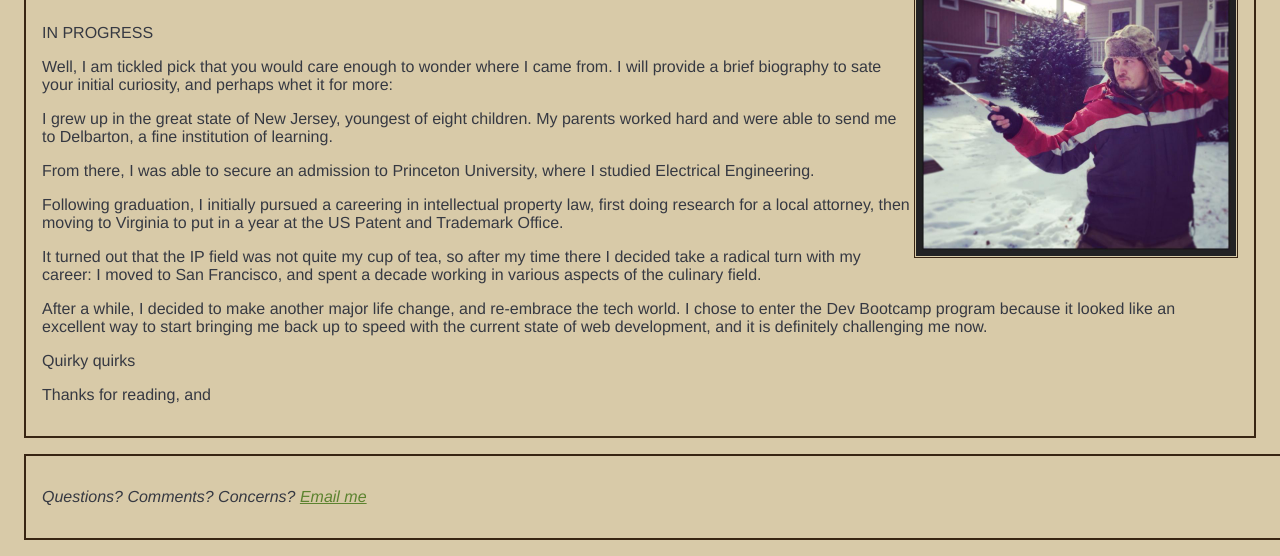
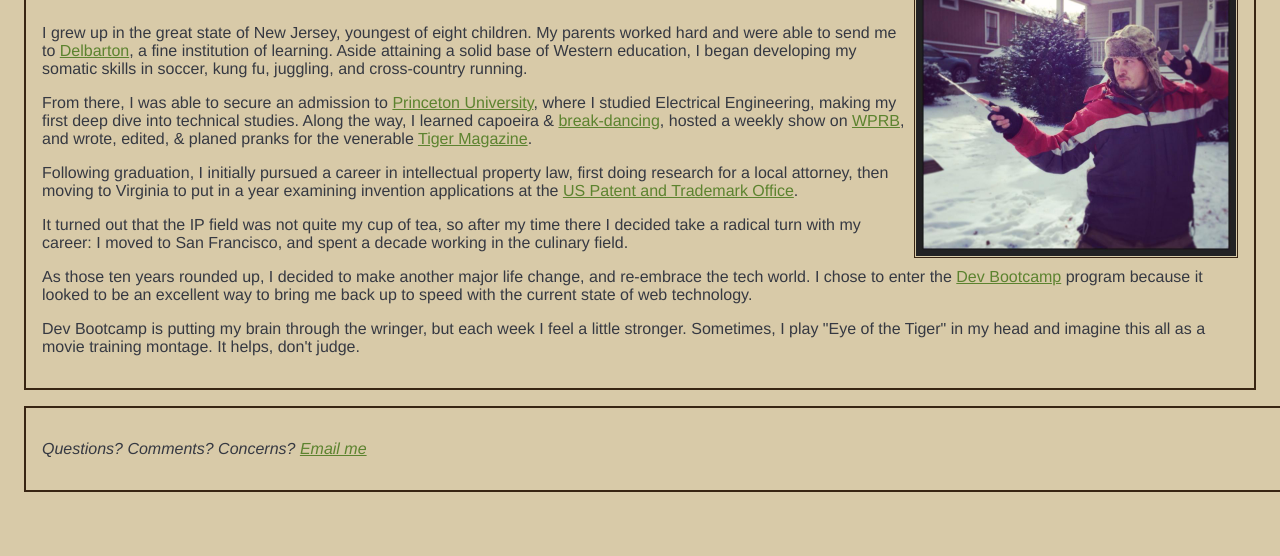
Before and after one commit to Whelpley/whelpley.github.io, a plain HTML site: page about.html in a window 1280 px wide. Shown: the part 381-937 px from the top of the page. After the commit the page ends 889 px from the top, so only its background shows below. Drawn offline with Linux system fonts and the light colour scheme.

Commit message:
Write About Me page for web site

```diff
--- a/about.html
+++ b/about.html
@@ -31,15 +31,12 @@
 
     <div>
       <h2>A short biography </h2>
-      <p>IN PROGRESS</p>
-      <p>Well, I am tickled pick that you would care enough to wonder where I came from. I will provide a brief biography to sate your initial curiosity, and perhaps whet it for more:</p>
-      <p>I grew up in the great state of New Jersey, youngest of eight children. My parents worked hard and were able to send me to Delbarton, a fine institution of learning.</p>
-      <p>From there, I was able to secure an admission to Princeton University, where I studied Electrical Engineering.</p>
-      <p>Following graduation, I initially pursued a careering in intellectual property law, first doing research for a local attorney, then moving to Virginia to put in a year at the US Patent and Trademark Office.</p>
-      <p>It turned out that the IP field was not quite my cup of tea, so after my time there I decided take a radical turn with my career: I moved to San Francisco, and spent a decade working in various aspects of the culinary field.</p>
-      <p>After a while, I decided to make another major life change, and re-embrace the tech world. I chose to enter the Dev Bootcamp program because it looked like an excellent way to start bringing me back up to speed with the current state of web development, and it is definitely challenging me now.</p>
-      <p>Quirky quirks</p>
-      <p>Thanks for reading, and </p>
+      <p>I grew up in the great state of New Jersey, youngest of eight children. My parents worked hard and were able to send me to <a href="https://www.delbarton.org/">Delbarton</a>, a fine institution of learning. Aside attaining a solid base of Western education, I began developing my somatic skills in soccer, kung fu, juggling, and cross-country running.</p>
+      <p>From there, I was able to secure an admission to <a href="http://www.princeton.edu/main/">Princeton University</a>, where I studied Electrical Engineering, making my first deep dive into technical studies. Along the way, I learned capoeira & <a href="http://sympoh.mycpanel.princeton.edu/">break-dancing</a>, hosted a weekly show on <a href="http://wprb.com/">WPRB</a>, and wrote, edited, & planed pranks for the venerable <a href="http://www.tigermag.com/">Tiger Magazine</a>.</p>
+      <p>Following graduation, I initially pursued a career in intellectual property law, first doing research for a local attorney, then moving to Virginia to put in a year examining invention applications at the <a href="http://www.uspto.gov/">US Patent and Trademark Office</a>.</p>
+      <p>It turned out that the IP field was not quite my cup of tea, so after my time there I decided take a radical turn with my career: I moved to San Francisco, and spent a decade working in the culinary field.</p>
+      <p>As those ten years rounded up, I decided to make another major life change, and re-embrace the tech world. I chose to enter the <a href="http://devbootcamp.com/">Dev Bootcamp</a> program because it looked to be an excellent way to bring me back up to speed with the current state of web technology.</p>
+      <p>Dev Bootcamp is putting my brain through the wringer, but each week I feel a little stronger. Sometimes, I play "Eye of the Tiger" in my head and imagine this all as a movie training montage. It helps, don't judge.</p>
 
     </div>
 
```
